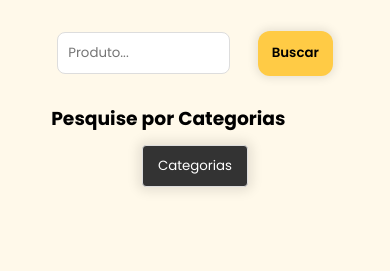
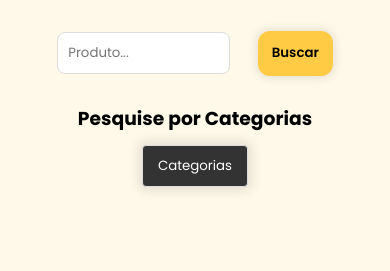
Before and after one commit to CauaHm/Finder.v2, a PHP site: page / in a window 390 px wide. Shown: the part 862-1133 px from the top of the page. Run offline with PHP 8.4, Linux system fonts and the light colour scheme.

Commit message:
Update products.css

```diff
--- a/src/styles/products.css
+++ b/src/styles/products.css
@@ -152,6 +152,11 @@ h1 {
         text-align: center;
         gap: 12px;
         width: 100%;
+        text-align: center;
+    }
+
+    .container h3 {
+        align-self: center;
     }
 
     .btnMobile_categorias {
@@ -182,7 +187,7 @@ h1 {
         display: flex;
         flex-direction: column;
         justify-content: center;
-        align-items: start;
+        align-items: center;
         gap: 8px;
     }
 
```
